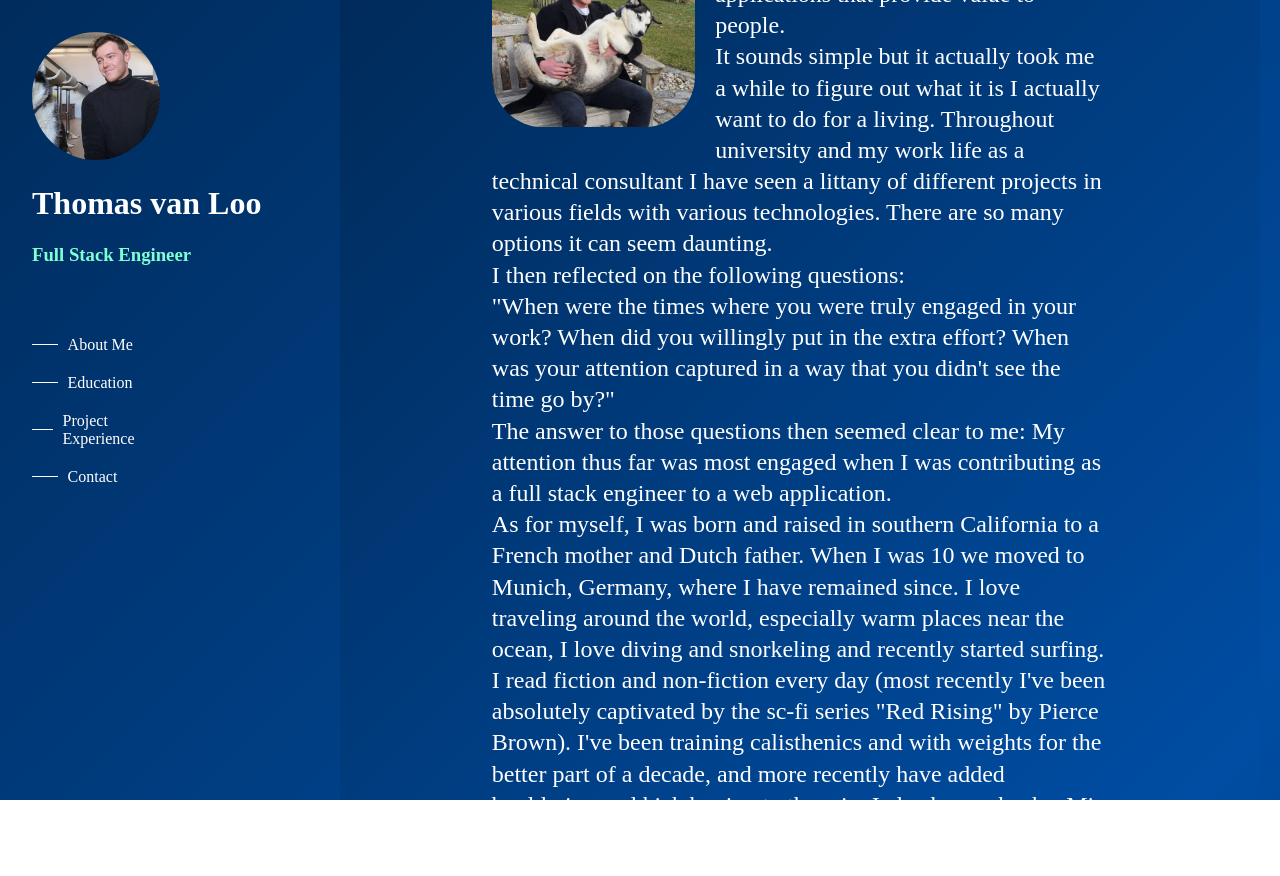
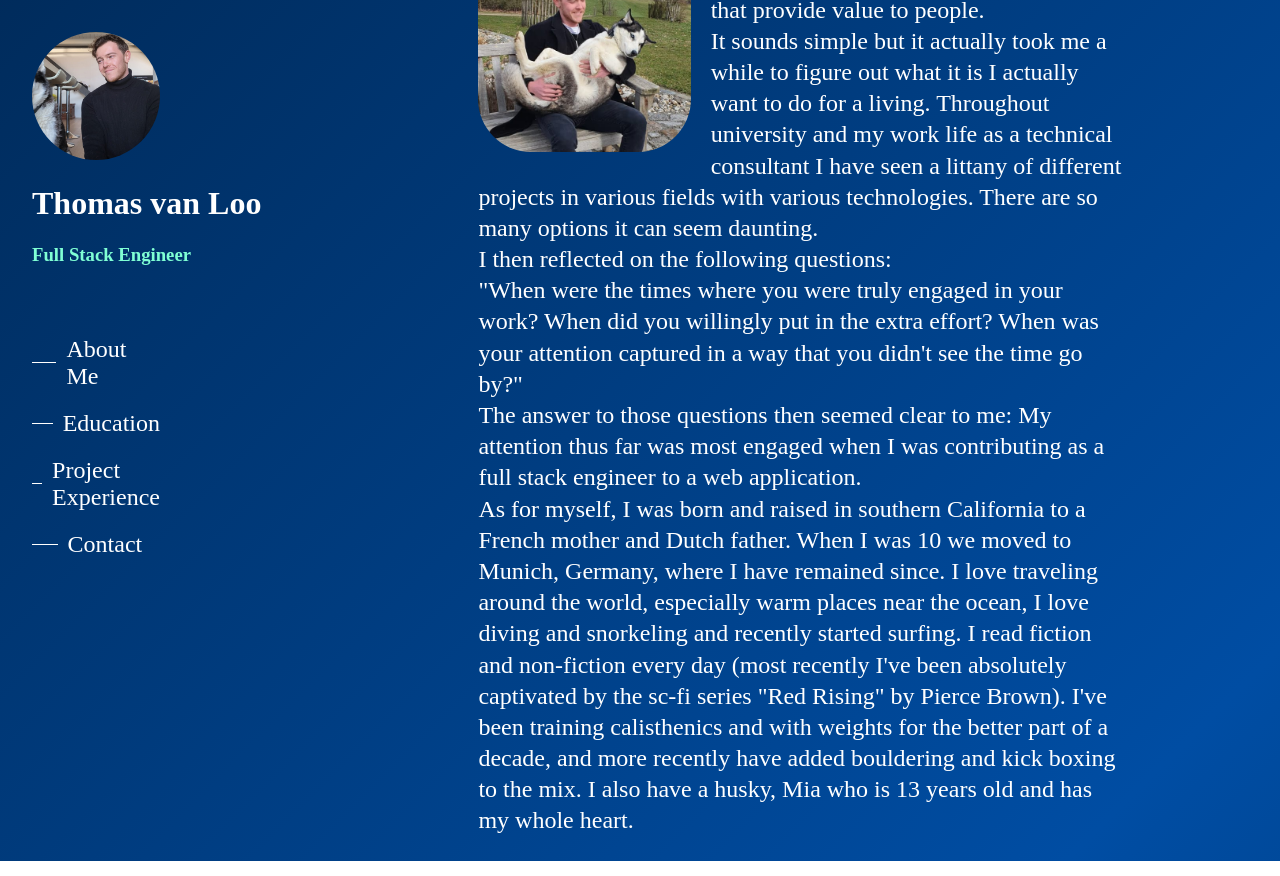
Before and after one commit to thomasvloo/portfoliosite, a React (Create React App) app: page / in a window 1280 px wide. Built offline with nearby package versions, Linux system fonts and the light colour scheme.

Commit message:
make gradient background seamless

```diff
--- a/src/App.css
+++ b/src/App.css
@@ -1,16 +1,16 @@
 body {
   margin: 0;
   overflow: hidden;
+  background: linear-gradient(-45deg, #001d3d, #004da3, #001d3d, #004da3);
+  background-size: 400% 400%;
+  animation: gradient 30s ease infinite;
 }
 
 .container {
   display: flex;
-  flex-direction: row; /* Side-by-side layout */
-  height: 100vh; /* Full viewport height */
-  width: 100vw; /* Full viewport width */
-  background: linear-gradient(-45deg, #001d3d, #004da3, #001d3d, #004da3);
-  background-size: 400% 400%;
-  animation: gradient 30s ease infinite;
+  flex-direction: row;
+  height: 100vh;
+  width: 100vw;
 }
 
 @keyframes gradient {
@@ -24,12 +24,26 @@ body {
     background-position: 0% 50%;
   }
 }
+
+.sideNavigation {
+  width: 25%;
+  height: 100%;
+  display: flex;
+  flex-direction: column;
+  box-sizing: border-box;
+  margin: 0;
+  padding: 0;
+}
+
 .contentContainer {
-  width: 75%; /* 75% of the viewport width */
-  height: 100vh;
+  width: 75%;
+  height: 100%;
   display: flex;
   justify-content: center;
   align-items: center;
   padding: 20px;
   box-sizing: border-box;
+  background: none;
+  margin: 0;
+  padding: 0;
 }
--- a/src/App.tsx
+++ b/src/App.tsx
@@ -11,7 +11,9 @@ function App() {
   return (
     <Router>
       <div className="container">
-        <SideNavigationDrawer />
+        <div className="sideNavigation">
+          <SideNavigationDrawer />
+        </div>
         <div className="contentContainer">
           <Routes>
             <Route path="/" element={<AboutMe />} />
--- a/src/components/sideNavigationDrawer/SideNavigationDrawer.css
+++ b/src/components/sideNavigationDrawer/SideNavigationDrawer.css
@@ -1,8 +1,9 @@
 .drawerContainer {
   width: 100%;
-  height: 100vh;
+  height: 100%;
   display: flex;
   flex-direction: column;
+  box-sizing: border-box;
 }
 
 .drawerContent {
@@ -27,6 +28,7 @@
 .navigationItem {
   display: flex;
   align-items: center;
+  font-size: 1.5rem;
   width: 100%;
 }
 
@@ -37,6 +39,7 @@
 
 .navigationItem a:hover {
   color: aquamarine;
+  transform: scale(1.5, 1);
 }
 
 .hline {
```
